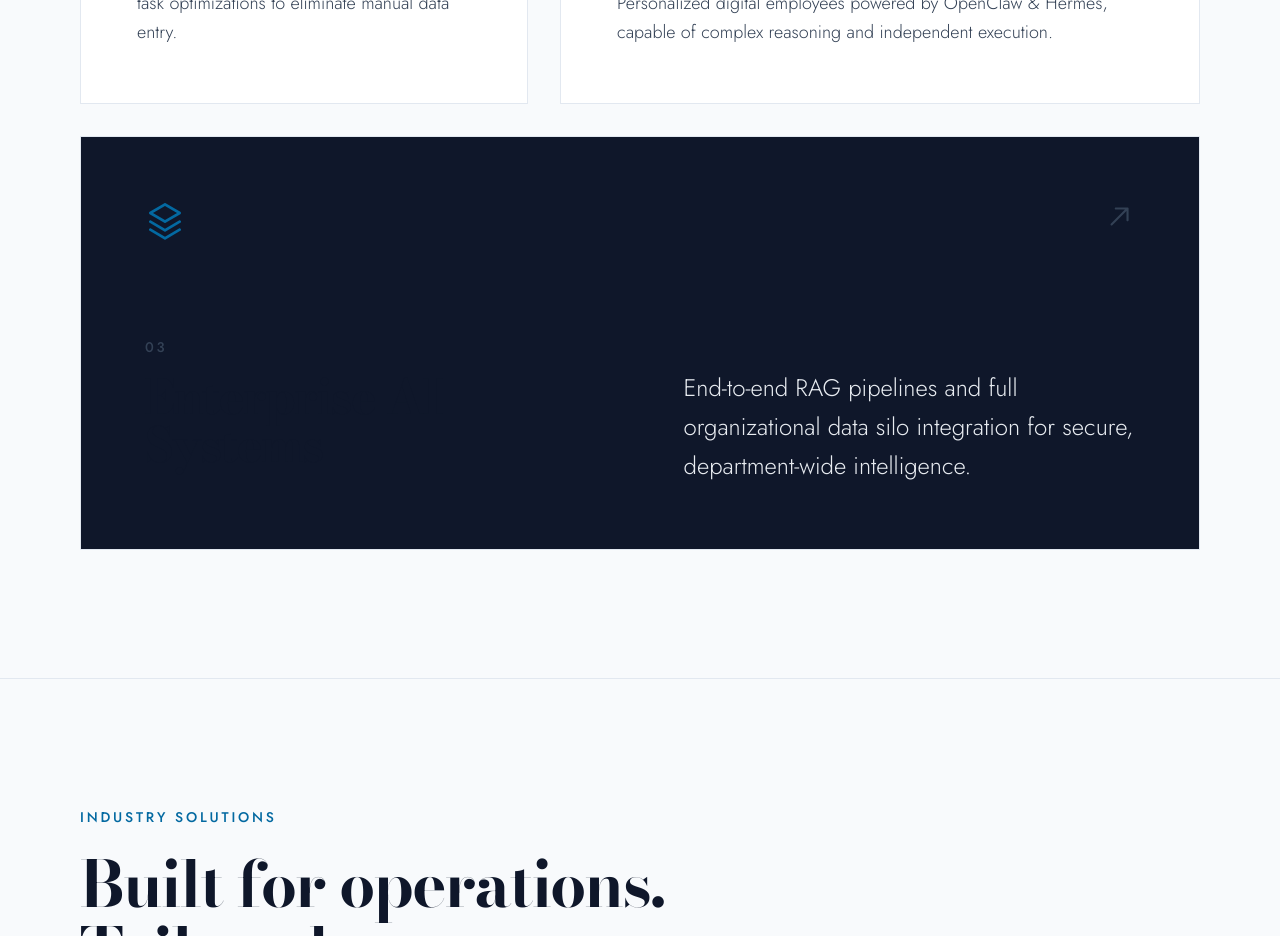
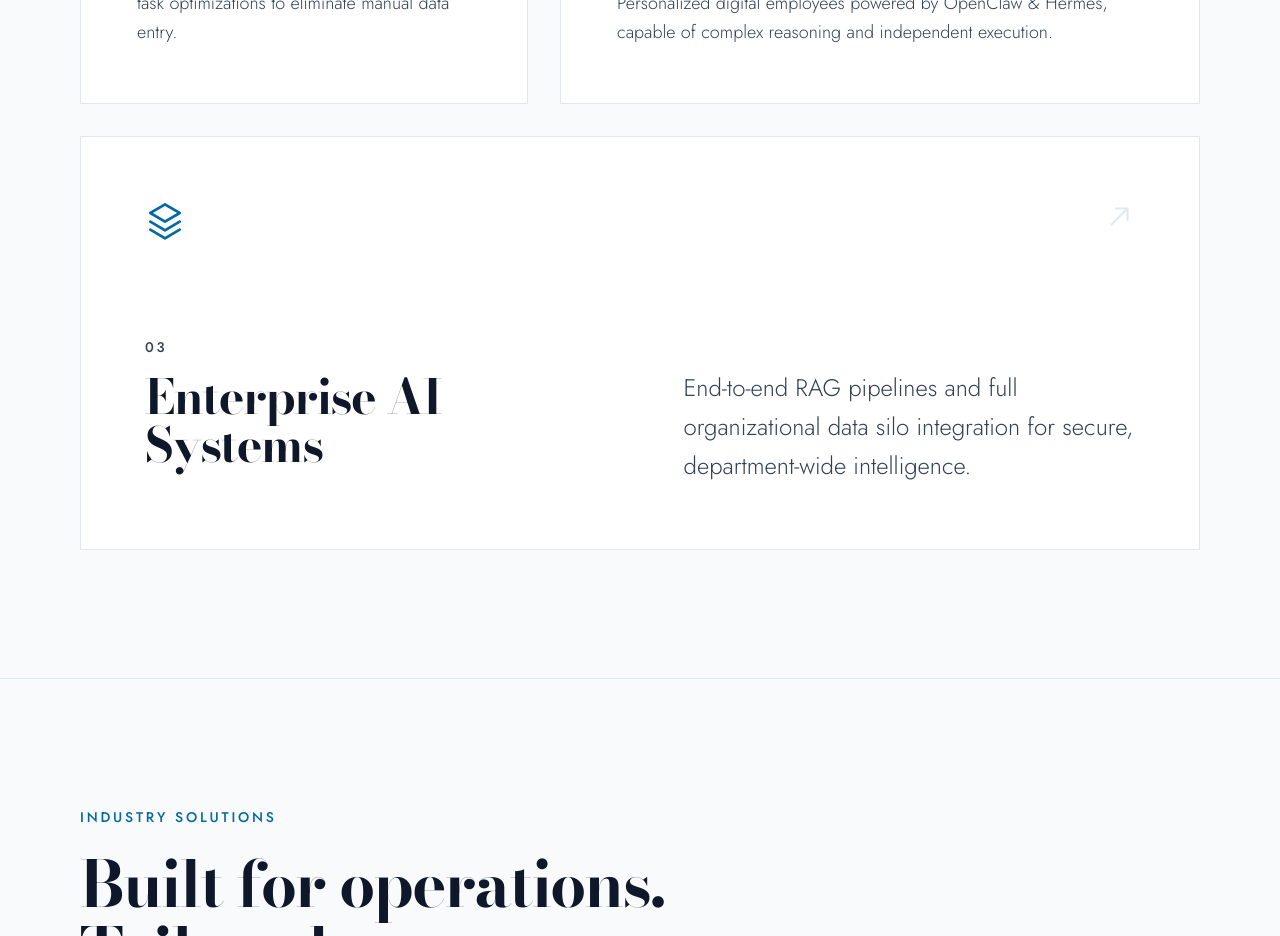
Before and after one commit to SaiVinayManda/manasflow, a Next.js app: page / in a window 1280 px wide. Shown: the part 3580-4516 px from the top of the page. Built offline with nearby package versions, Linux system fonts and the light colour scheme; no server answers.

Commit message:
addeed solutions

```diff
--- a/components/Services.tsx
+++ b/components/Services.tsx
@@ -105,10 +105,10 @@ export default function Services() {
             </div>
           </motion.div>
 
-          {/* Card 3: Enterprise AI Systems (Inverted design) */}
+          {/* Card 3: Enterprise AI Systems */}
           <motion.div
             variants={cardVariants}
-            className="lg:col-span-12 border border-border bg-primary text-on-primary p-10 lg:p-16 flex flex-col lg:flex-row gap-12 lg:gap-24 justify-between group cursor-pointer transition-colors duration-500 hover:bg-foreground"
+            className="lg:col-span-12 border border-border bg-on-primary p-10 lg:p-16 flex flex-col lg:flex-row gap-12 lg:gap-24 justify-between group cursor-pointer transition-colors duration-500 hover:bg-muted"
           >
             <div className="flex flex-col justify-between">
               <LayersIcon className="w-10 h-10 text-accent mb-16 lg:mb-24" />
@@ -116,7 +116,7 @@ export default function Services() {
                 <span className="font-sans text-sm font-medium tracking-[0.2em] text-secondary mb-4 block">
                   03
                 </span>
-                <h3 className="font-heading text-4xl lg:text-5xl font-bold mb-4">
+                <h3 className="font-heading text-4xl lg:text-5xl font-bold text-primary mb-4">
                   Enterprise AI Systems
                 </h3>
               </div>
@@ -124,10 +124,10 @@ export default function Services() {
 
             <div className="flex flex-col justify-between lg:w-1/2">
               <div className="flex justify-end hidden lg:flex">
-                <ArrowTopRightIcon className="w-8 h-8 text-secondary group-hover:text-on-primary transition-all duration-300 group-hover:translate-x-1 group-hover:-translate-y-1" />
+                <ArrowTopRightIcon className="w-8 h-8 text-border group-hover:text-primary transition-all duration-300 group-hover:translate-x-1 group-hover:-translate-y-1" />
               </div>
               <div className="lg:mt-auto">
-                <p className="font-sans text-xl lg:text-2xl font-light text-muted leading-relaxed">
+                <p className="font-sans text-xl lg:text-2xl font-light text-secondary leading-relaxed">
                   End-to-end RAG pipelines and full organizational data silo
                   integration for secure, department-wide intelligence.
                 </p>
```
